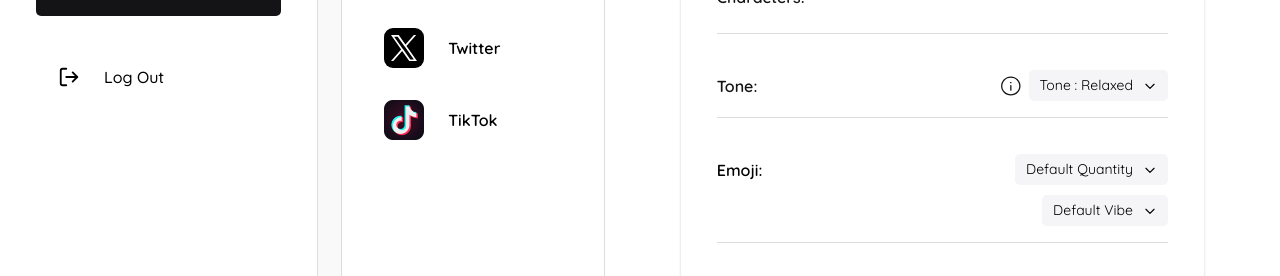
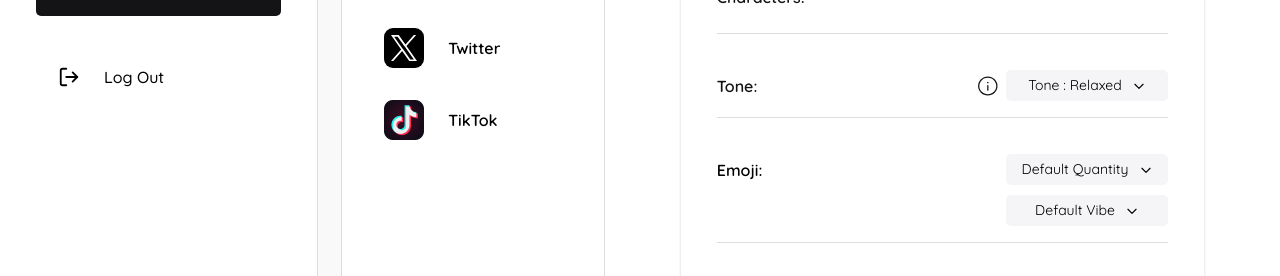
Before and after one commit to YuluDuan/trumpet-ai, a Next.js app: page /user/default-setting/Instagram in a window 1280 px wide. Shown: the part 286-562 px from the top of the page. Built offline with nearby package versions, Linux system fonts and the light colour scheme.

Commit message:
fix the dropdown width

```diff
--- a/src/components/UI/DropdownMenuUI/DropdownMenuUI.scss
+++ b/src/components/UI/DropdownMenuUI/DropdownMenuUI.scss
@@ -2,10 +2,12 @@
 @import "../../../sass/base/typography";
 
 .normalButton[data-state='closed']{
+    min-width: 140px;
     padding: 4px 10px;
     border-radius: 5px;
     display: flex;
     align-items: center;
+    justify-content: center;
     gap: 10px;
     background-color: $color-grey-100;
     font-size: 12px;
@@ -20,10 +22,12 @@
 }
 
 .normalButton[data-state='open']{
+    min-width: 140px;
     padding: 4px 10px;
     border-radius: 5px;
     display: flex;
     align-items: center;
+    justify-content: center;
     gap: 10px;
     background-color: $color-grey-100;
     font-size: 12px;
--- a/src/lib/utils.ts
+++ b/src/lib/utils.ts
@@ -103,13 +103,13 @@ export const USER_CENTER_DROPDOWN:UserCenterDropdownOptions = {
     "Catchy",
     "Calm",
     "Emotional",
-    // "Default Vibe"
+    "Default Vibe"
   ],
 
   "Default Quantity": [
     "More Emojis",
     "Less Emojis",
-    // "Default Quantity"
+    "Default Quantity"
   ],
 
 }
```
